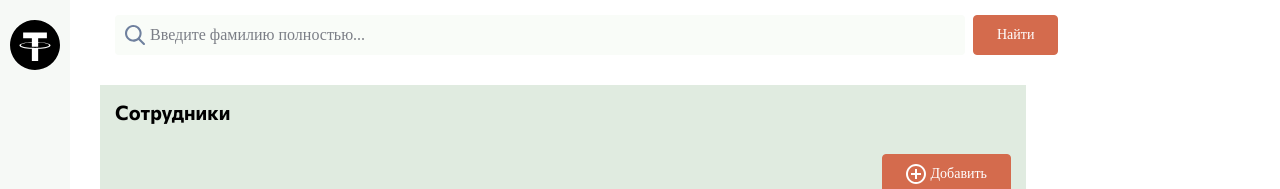
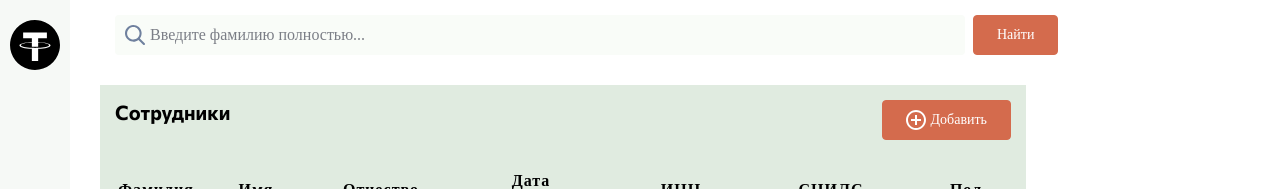
Before and after one commit to franze6/puppy-project, a React app: page /persons in a window 1280 px wide. Shown: the top 189 px of the page. Built offline with nearby package versions, Linux system fonts and the light colour scheme; no server answers; a web font is replaced by a local one.

Commit message:
ADD: headers table

```diff
--- a/src/Components/Table/Table.scss
+++ b/src/Components/Table/Table.scss
@@ -91,10 +91,14 @@
   font-size: 20px;
   font-weight: 700;
   padding: 15px;
+  position: absolute;
 }
 
 @media (max-width: 700px) {
   .buttonAdd {
     justify-content: flex-start;
   }
+  .name__table {
+    position: relative;
+  }
 }
```
